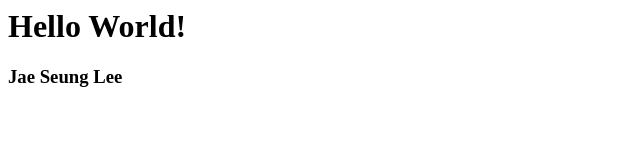
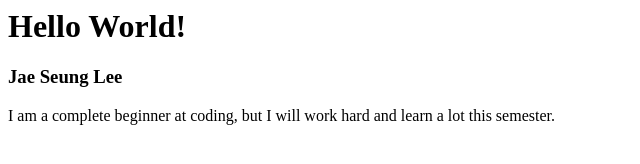
Before and after one commit to yjbaek-hub/test, a plain HTML site: page index.html in a window 1280 px wide. Shown: the whole page, without its empty margins (0-640 px from the left). Drawn offline with Linux system fonts and the light colour scheme.

Commit message:
Update index.html

```diff
--- a/index.html
+++ b/index.html
@@ -6,7 +6,7 @@
 
   <meta charset="utf-8"> <!-- 한글을 포함한 다양한 문자가 깨지지 않도록 UTF-8 인코딩을 사용합니다. -->
 
-  <title>Hello World</title> <!-- 브라우저 탭에 표시되는 페이지 제목입니다. -->
+  <title>Hello New World</title> <!-- 브라우저 탭에 표시되는 페이지 제목입니다. -->
 
 </head> <!-- head 영역의 끝입니다. -->
 
@@ -15,5 +15,5 @@
   <h1>Hello World!</h1> <!-- 가장 큰 제목을 표시합니다. -->
 
   <h3>Jae Seung Lee</h3> <!-- h1보다 작은 크기의 제목을 표시합니다. -->
-
+<p>I am a complete beginner at coding, but I will work hard and learn a lot this semester.</p>
 </body> <!-- body 영역의 끝입니다. -->
```
